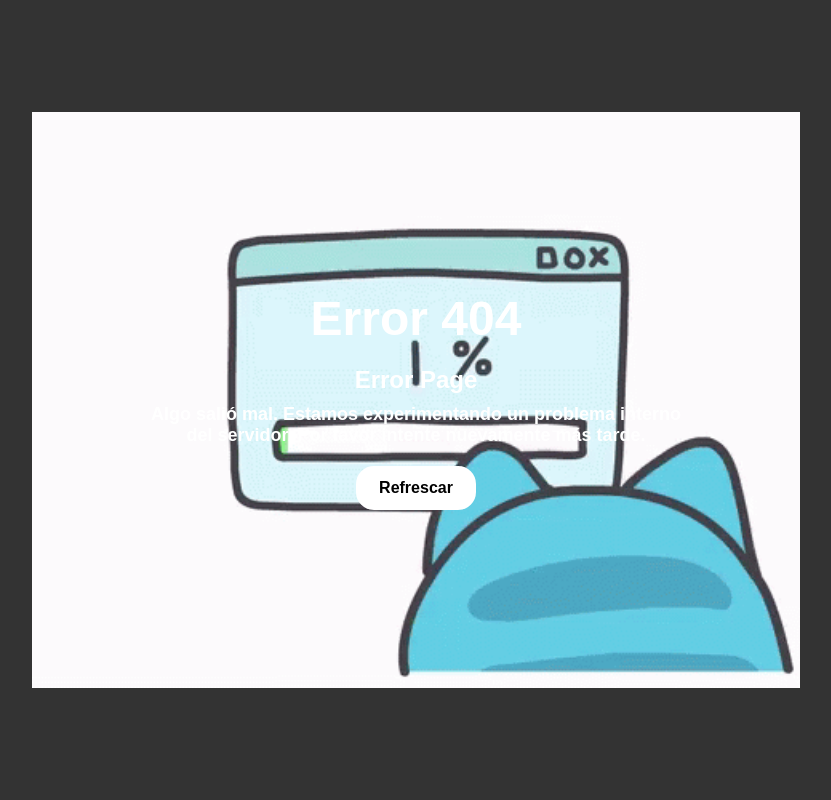
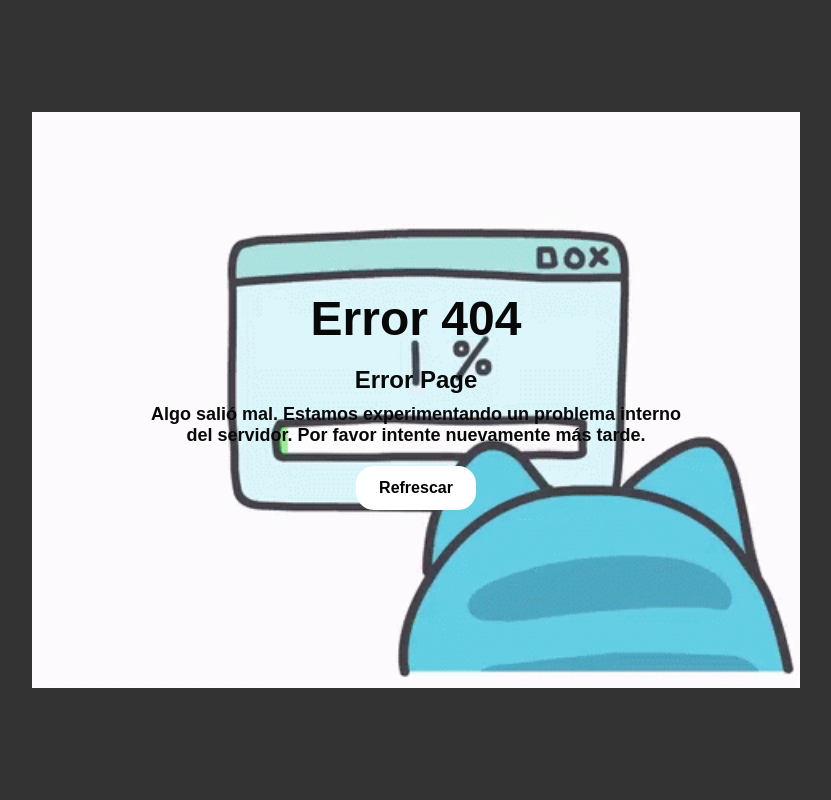
Before and after one commit to SharonPelayo/PROYEC_PETS, a PHP site: page /Error404.html in a window 1280 px wide. Shown: the whole page, without its empty margins (224-1055 px from the left). Run offline with PHP 8.4, Linux system fonts and the light colour scheme.

Commit message:
Se realiza Ajuste del Color del texto del Error y se Ajusta el CLiente_Nuevo.html para que conecte con la base de datos

```diff
--- a/cliente _nuevo.html
+++ b/cliente _nuevo.html
@@ -9,7 +9,7 @@
 <body>
     <div class="login-container">
         <h2>Usuario Nuevo</h2>
-    <form  method="post" action="http:http://localhost/PROYECTO_PETS_FRIENDS/registro.php">
+    <form  method="post" action="http://localhost/PET_FRIENDS_2/registro.php">
         <div class="form-group">
             <label for="username">Nombre y Apellidos:</label>
             <input type="text" id="username" name="username" required placeholder="Nombre y apellidos">
--- a/error404.css
+++ b/error404.css
@@ -11,7 +11,7 @@ body {
     align-items: center;
     height: 100vh; /* Ajustado a 100vh para cubrir toda la pantalla */
     background-color: #333; /* Color de fondo de la página */
-    color: #fff; /* Color de texto blanco para contraste */
+    color: #080808; /* Color de texto blanco para contraste */
 }
 
 .container {
```
